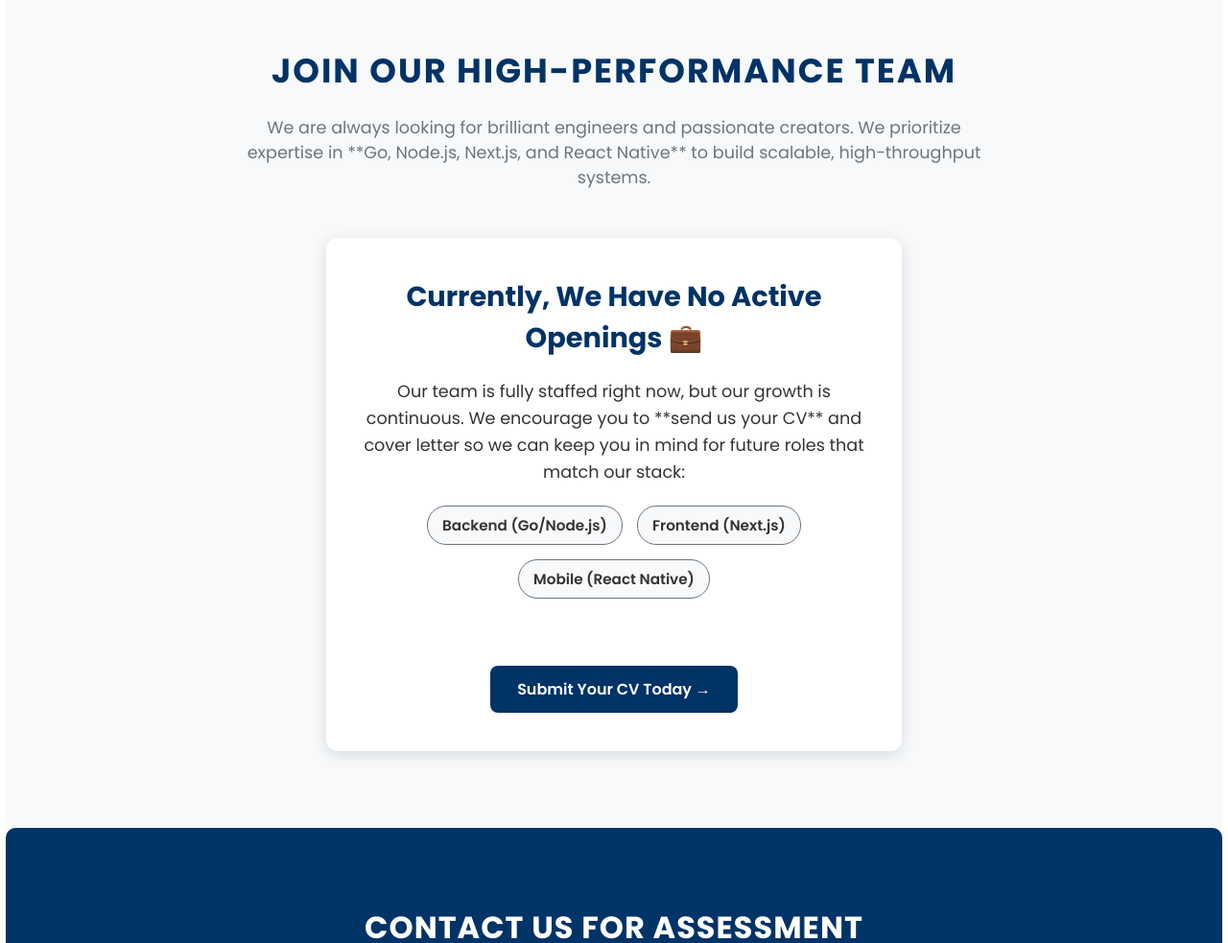
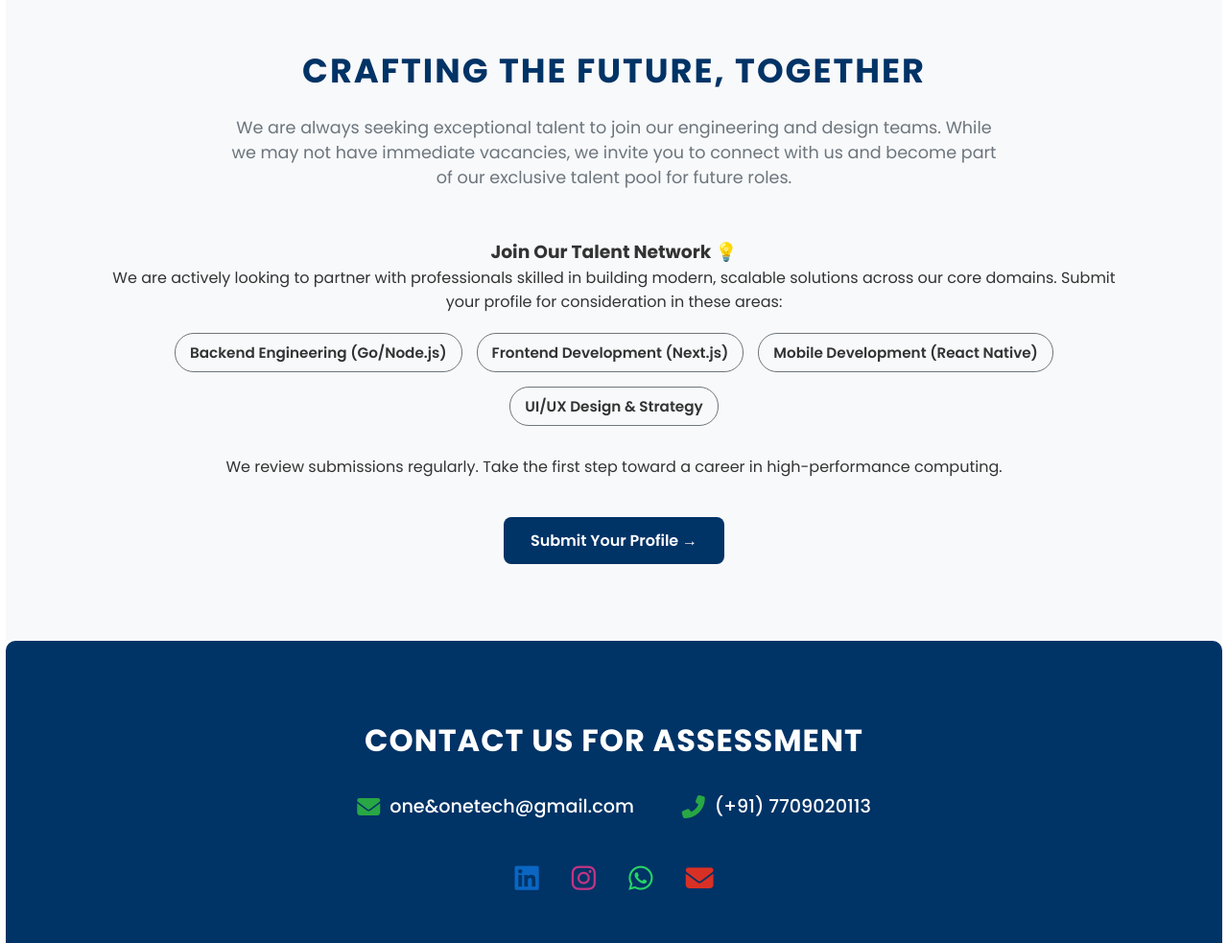
Before and after one commit to bhavanas113/websiteONE-ONE, a plain HTML site: page index.html in a window 1280 px wide. Shown: the part 2680-3663 px from the top of the page at 96% size. Drawn offline with Linux system fonts and the light colour scheme.

Commit message:
Update index.html

```diff
--- a/index.html
+++ b/index.html
@@ -140,23 +140,27 @@
 
         <section class="career-section" id="Career">
             <div class="container">
-                <h2>JOIN OUR HIGH-PERFORMANCE TEAM</h2>
+                <h2>CRAFTING THE FUTURE, TOGETHER</h2>
                 <p class="section-intro">
-                    We are always looking for brilliant engineers and passionate creators. We prioritize expertise in **Go, Node.js, Next.js, and React Native** to build scalable, high-throughput systems.
+                    We are always seeking exceptional talent to join our engineering and design teams. While we may not have immediate vacancies, we invite you to connect with us and become part of our exclusive talent pool for future roles.
                 </p>
-                <div class="no-openings">
-                    <div class="no-openings-content">
-                        <h3>Currently, We Have No Active Openings 💼</h3>
-                        <p>Our team is fully staffed right now, but our growth is continuous. We encourage you to **send us your CV** and cover letter so we can keep you in mind for future roles that match our stack:</p>
+                <div class="talent-pool-invitation">
+                    <div class="talent-pool-content">
+                        <h3>Join Our Talent Network 💡</h3>
+                        <p>We are actively looking to partner with professionals skilled in building modern, scalable solutions across our core domains. Submit your profile for consideration in these areas:</p>
                         <ul class="tech-stack-list">
-                            <li>Backend (Go/Node.js)</li>
-                            <li>Frontend (Next.js)</li>
-                            <li>Mobile (React Native)</li>
+                            <li>Backend Engineering (Go/Node.js)</li>
+                            <li>Frontend Development (Next.js)</li>
+                            <li>Mobile Development (React Native)</li>
+                            <li>UI/UX Design & Strategy</li>
                         </ul>
-                        <a href="#contact" class="primary-cta-link">Submit Your CV Today &rarr;</a>
+                        <p class="call-to-action-note">
+                            We review submissions regularly. Take the first step toward a career in high-performance computing.
+                        </p>
+                        <a href="#contact" class="primary-cta-link">Submit Your Profile &rarr;</a>
                     </div>
                 </div>
-                </div>
+            </div>
         </section>
 
         <section class="contact-us" id="contact">
```
